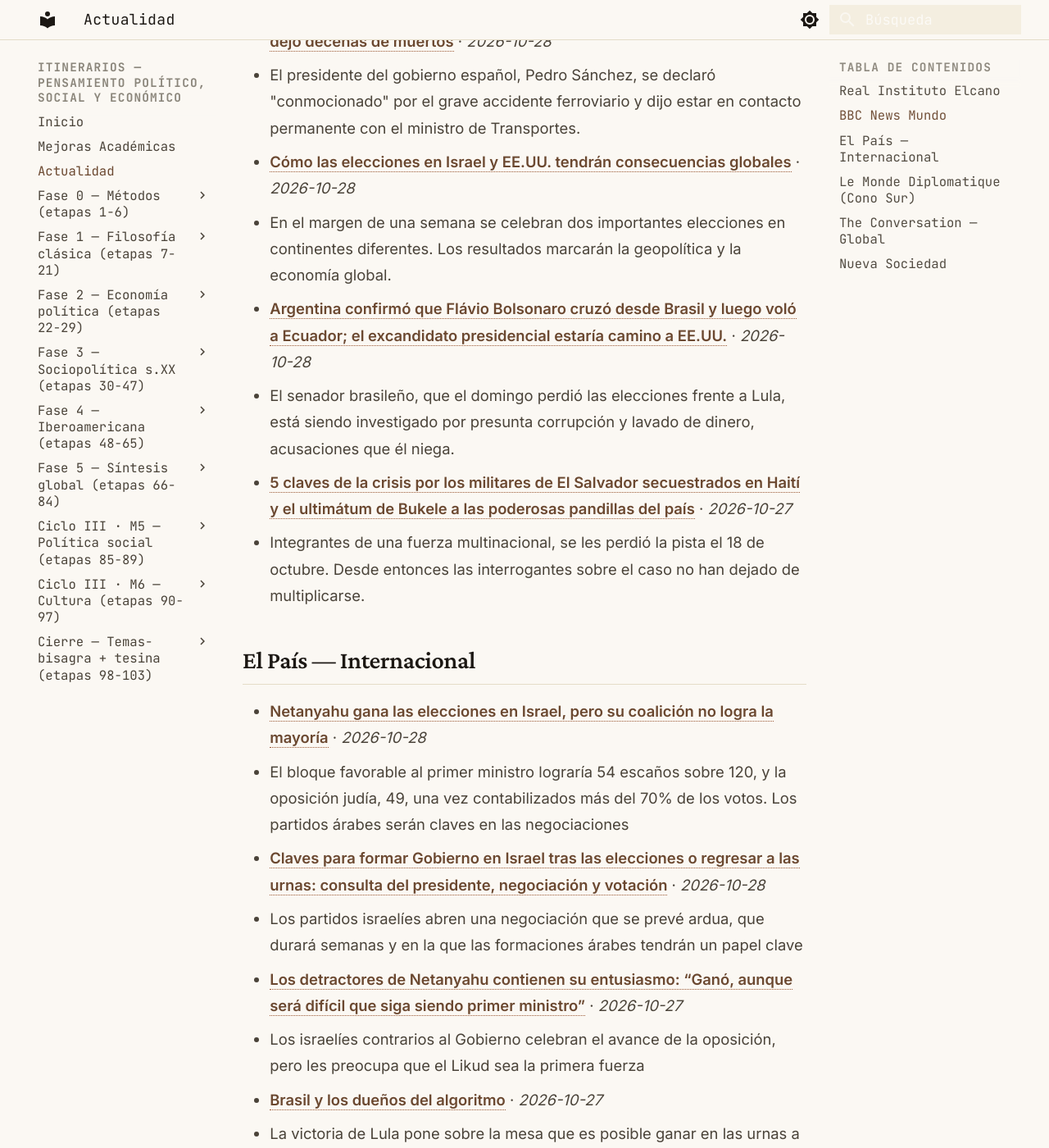
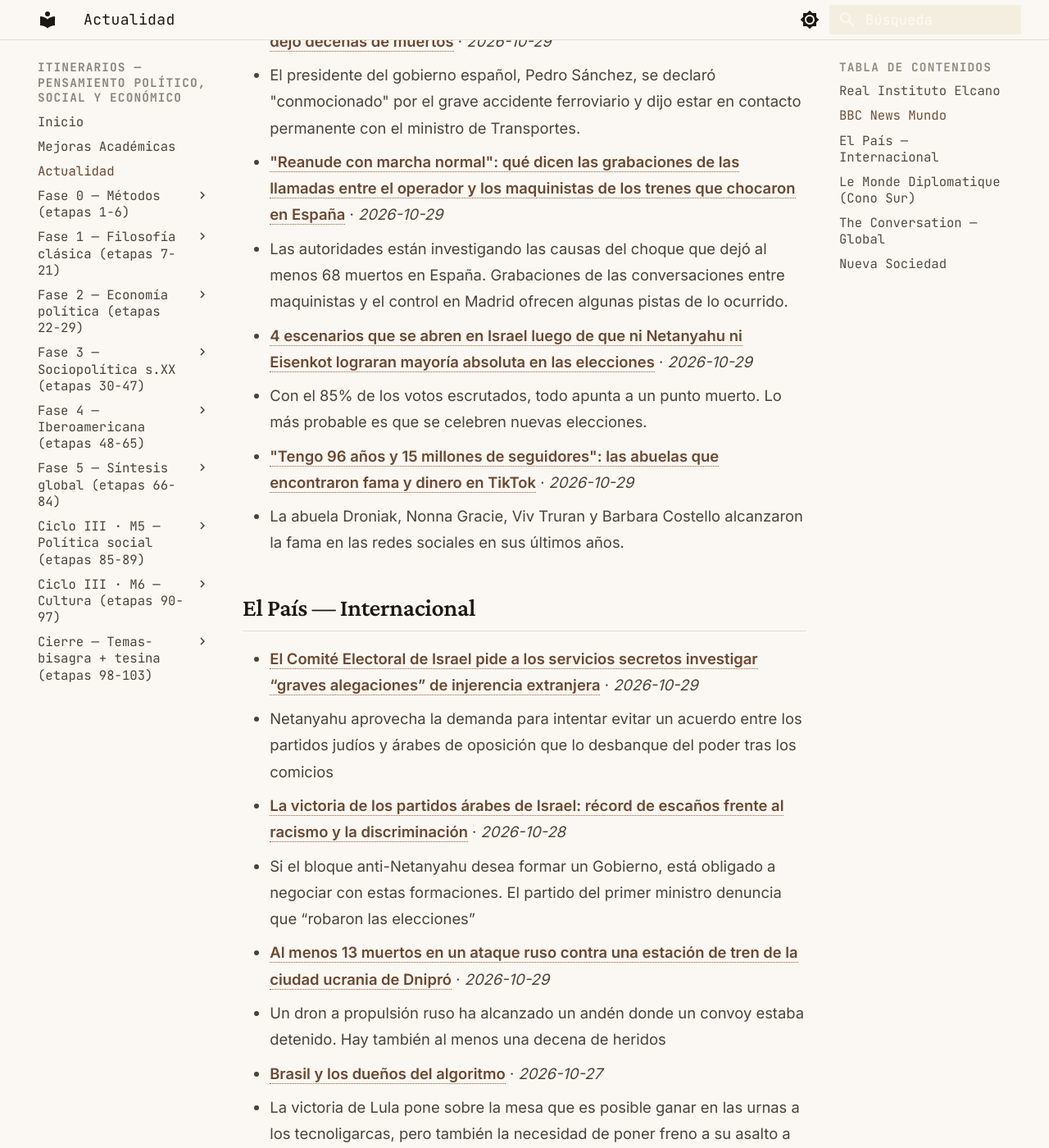
Before and after one commit to MrSpagVi/Curso, an MkDocs documentation site: the page built from docs/actualidad.md, in a window 1280 px wide and 1400 px high, scrolled down 1044 px. Shown: the whole window at 82% size. Built offline with MkDocs 1.6.1 and Material for MkDocs 9.7.7, drawn with Linux system fonts in a browser that asks for light colours; some of the changed text lies outside the part shown.

Commit message:
auto: actualidad 2026-10-29

```diff
--- a/docs/actualidad.md
+++ b/docs/actualidad.md
@@ -6,7 +6,7 @@ title: Actualidad
 
 Últimos titulares de fuentes que dictan agenda en ciencia política y geopolítica. Actualizado automáticamente cada día (vía GitHub Actions).
 
-_Última actualización: 2026-10-28 11:52 UTC_
+_Última actualización: 2026-10-29 11:59 UTC_
 
 !!! tip "Ritual mensual — #actualidad"
     El último sábado de cada mes: agarrá **un** titular de los de abajo y escribí **300 palabras** aplicándole **2 autores** del último mes que leíste. ¿Qué diría cada uno? ¿En qué chocan? No resumas la noticia — usala como caso para pensar con las herramientas que venís construyendo. Guardá el texto con el tag `#actualidad` en tu sistema de notas. Esto convierte la teoría en criterio sobre la coyuntura: el objetivo del plan no es citar a Maquiavelo, es leer el presente con él.
@@ -17,25 +17,25 @@ _Sin datos en esta ejecución. Visitar fuente: [https://www.realinstitutoelcano.
 
 ## BBC News Mundo
 
-- **[Al menos 30 muertos y decenas de heridos en un choque de trenes de alta velocidad en España](https://www.bbc.co.uk/mundo/live/c6lyk9npxzqlt?at_medium=RSS&at_campaign=rss)**
-  - El accidente ocurrió en la localidad de Urda, en Toledo. El gobierno español teme que haya más fallecidos y sospecha de un error humano.
-- **[Qué se sabe del choque de dos trenes de alta velocidad en España que dejó decenas de muertos](https://www.bbc.com/mundo/articles/crgj906pn4wdo?at_medium=RSS&at_campaign=rss)** · *2026-10-28*
+- **[Cuál fue la posible causa del choque de trenes de alta velocidad que deja al menos 69 muertos en España](https://www.bbc.com/mundo/articles/cqdjv79dkrdzo?at_medium=RSS&at_campaign=rss)** · *2026-10-29*
+  - El gobierno apunta a un "error humano" como causa del segundo siniestro con decenas de muertos en los trenes españoles en menos de un año.
+- **[Qué se sabe del choque de dos trenes de alta velocidad en España que dejó decenas de muertos](https://www.bbc.com/mundo/articles/crgj906pn4wdo?at_medium=RSS&at_campaign=rss)** · *2026-10-29*
   - El presidente del gobierno español, Pedro Sánchez, se declaró "conmocionado" por el grave accidente ferroviario y dijo estar en contacto permanente con el ministro de Transportes.
-- **[Cómo las elecciones en Israel y EE.UU. tendrán consecuencias globales](https://www.bbc.com/mundo/articles/cmn8wzn7vd26o?at_medium=RSS&at_campaign=rss)** · *2026-10-28*
-  - En el margen de una semana se celebran dos importantes elecciones en continentes diferentes. Los resultados marcarán la geopolítica y la economía global.
-- **[Argentina confirmó que Flávio Bolsonaro cruzó desde Brasil y luego voló a Ecuador; el excandidato presidencial estaría camino a EE.UU.](https://www.bbc.com/mundo/articles/c6n8d79kvnggo?at_medium=RSS&at_campaign=rss)** · *2026-10-28*
-  - El senador brasileño, que el domingo perdió las elecciones frente a Lula, está siendo investigado por presunta corrupción y lavado de dinero, acusaciones que él niega.
-- **[5 claves de la crisis por los militares de El Salvador secuestrados en Haití y el ultimátum de Bukele a las poderosas pandillas del país](https://www.bbc.com/mundo/articles/cwg7xe5gnvzeo?at_medium=RSS&at_campaign=rss)** · *2026-10-27*
-  - Integrantes de una fuerza multinacional, se les perdió la pista el 18 de octubre. Desde entonces las interrogantes sobre el caso no han dejado de multiplicarse.
+- **["Reanude con marcha normal": qué dicen las grabaciones de las llamadas entre el operador y los maquinistas de los trenes que chocaron en España](https://www.bbc.com/mundo/articles/c9rky1je434yo?at_medium=RSS&at_campaign=rss)** · *2026-10-29*
+  - Las autoridades están investigando las causas del choque que dejó al menos 68 muertos en España. Grabaciones de las conversaciones entre maquinistas y el control en Madrid ofrecen algunas pistas de lo ocurrido.
+- **[4 escenarios que se abren en Israel luego de que ni Netanyahu ni Eisenkot lograran mayoría absoluta en las elecciones](https://www.bbc.com/mundo/articles/c9kgje41ezpro?at_medium=RSS&at_campaign=rss)** · *2026-10-29*
+  - Con el 85% de los votos escrutados, todo apunta a un punto muerto. Lo más probable es que se celebren nuevas elecciones.
+- **["Tengo 96 años y 15 millones de seguidores": las abuelas que encontraron fama y dinero en TikTok](https://www.bbc.com/mundo/articles/c6pwgkd598d4o?at_medium=RSS&at_campaign=rss)** · *2026-10-29*
+  - La abuela Droniak, Nonna Gracie, Viv Truran y Barbara Costello alcanzaron la fama en las redes sociales en sus últimos años.
 
 ## El País — Internacional
 
-- **[Netanyahu gana las elecciones en Israel, pero su coalición no logra la mayoría](https://elpais.com/internacional/2026-10-27/netanyahu-gana-las-elecciones-en-israel-pero-su-coalicion-queda-lejos-de-la-mayoria.html)** · *2026-10-28*
-  - El bloque favorable al primer ministro lograría 54 escaños sobre 120, y la oposición judía, 49, una vez contabilizados más del 70% de los votos. Los partidos árabes serán claves en las negociaciones
-- **[Claves para formar Gobierno en Israel tras las elecciones o regresar a las urnas: consulta del presidente, negociación y votación](https://elpais.com/internacional/2026-10-28/claves-para-formar-gobierno-en-israel-tras-las-elecciones-o-regresar-a-las-urnas-consulta-del-presidente-negociacion-y-votacion.html)** · *2026-10-28*
-  - Los partidos israelíes abren una negociación que se prevé ardua, que durará semanas y en la que las formaciones árabes tendrán un papel clave
-- **[Los detractores de Netanyahu contienen su entusiasmo: “Ganó, aunque será difícil que siga siendo primer ministro”](https://elpais.com/internacional/2026-10-27/los-detractores-de-netanyahu-contienen-su-entusiasmo-gano-aunque-sera-dificil-que-siga-siendo-primer-ministro.html)** · *2026-10-27*
-  - Los israelíes contrarios al Gobierno celebran el avance de la oposición, pero les preocupa que el Likud sea la primera fuerza
+- **[El Comité Electoral de Israel pide a los servicios secretos investigar “graves alegaciones” de injerencia extranjera](https://elpais.com/internacional/2026-10-29/el-comite-electoral-de-israel-pide-a-los-servicios-secretos-investigar-graves-alegaciones-de-injerencia-extranjera.html)** · *2026-10-29*
+  - Netanyahu aprovecha la demanda para intentar evitar un acuerdo entre los partidos judíos y árabes de oposición que lo desbanque del poder tras los comicios
+- **[La victoria de los partidos árabes de Israel: récord de escaños frente al racismo y la discriminación](https://elpais.com/internacional/2026-10-28/la-victoria-de-los-partidos-arabes-de-israel-record-de-escanos-frente-al-racismo-y-la-discriminacion.html)** · *2026-10-28*
+  - Si el bloque anti-Netanyahu desea formar un Gobierno, está obligado a negociar con estas formaciones. El partido del primer ministro denuncia que “robaron las elecciones”
+- **[Al menos 13 muertos en un ataque ruso contra una estación de tren de la ciudad ucrania de Dnipró](https://elpais.com/internacional/2026-10-29/varios-muertos-en-un-ataque-ruso-contra-una-estacion-de-tren-de-la-ciudad-ucrania-de-dnipro.html)** · *2026-10-29*
+  - Un dron a propulsión ruso ha alcanzado un andén donde un convoy estaba detenido. Hay también al menos una decena de heridos
 - **[Brasil y los dueños del algoritmo](https://elpais.com/america/2026-10-27/brasil-y-los-duenos-del-algoritmo.html)** · *2026-10-27*
   - La victoria de Lula pone sobre la mesa que es posible ganar en las urnas a los tecnoligarcas, pero también la necesidad de poner freno a su asalto a la democracia
 - **[Postres variados](https://elpais.com/internacional/2026-10-27/postres-variados.html)** · *2026-10-27*
@@ -47,16 +47,16 @@ _Sin datos en esta ejecución. Visitar fuente: [https://www.eldiplo.org/feed/](h
 
 ## The Conversation — Global
 
-- **[Eurovision 2027: Is Canada singing its way into the European Union?](https://theconversation.com/eurovision-2027-is-canada-singing-its-way-into-the-european-union-295040)** · *2026-10-28*
-  - Europeans and Canadians have always been friends; Canada’s Eurovision participation will only cement that. But historically, closer initial ties haven’t led to deeper integration over the long run.
-- **[The deep ocean’s protection against warming started to change in 2016. Nobody knows what happens now](https://theconversation.com/the-deep-oceans-protection-against-warming-started-to-change-in-2016-nobody-knows-what-happens-now-293088)** · *2026-10-28*
-  - Melting sea ice protects the deep ocean from warming – but when sea ice levels declined, the system began to break down.
-- **[Barcelona unrest: how to fabricate a protest in the age of TikTok](https://theconversation.com/barcelona-unrest-how-to-fabricate-a-protest-in-the-age-of-tiktok-295263)** · *2026-10-28*
-  - Looting in Barcelona on October 2024 was spurred by the anonymous ‘Blocus’ platform.
-- **[David Hockney: the celebrated artist is bigger in this immersive digital spectacle, but not closer](https://theconversation.com/david-hockney-the-celebrated-artist-is-bigger-in-this-immersive-digital-spectacle-but-not-closer-295148)** · *2026-10-28*
-  - Bigger and Closer (not smaller and further away) is a celebratory and spectacular portrait of the artist and his oeuvre but lacks depth and complexity.
-- **[Parents have one of Australia’s most important jobs, so why don’t we have policy for them?](https://theconversation.com/parents-have-one-of-australias-most-important-jobs-so-why-dont-we-have-policy-for-them-293334)** · *2026-10-28*
-  - Australia invests billions in children annually, but we still struggle to keep them safe, happy and healthy. It’s time to include the missing puzzle piece: parents.
+- **[Werewolf mice, ghostly frogs and cockroach zombies: the animal versions of our Halloween horrors](https://theconversation.com/werewolf-mice-ghostly-frogs-and-cockroach-zombies-the-animal-versions-of-our-halloween-horrors-294284)** · *2026-10-29*
+  - They have creepy tendencies but these animals are real not fictional.
+- **[Scientists map a distant planet’s atmosphere for the first time – and it’s lopsided](https://theconversation.com/scientists-map-a-distant-planets-atmosphere-for-the-first-time-and-its-lopsided-294291)** · *2026-10-29*
+  - A new method reveals the skewed shape of a distant planet’s atmosphere.
+- **[King Charles’ visit to the Caribbean evokes specter of British slavery – and local demands for justice](https://theconversation.com/king-charles-visit-to-the-caribbean-evokes-specter-of-british-slavery-and-local-demands-for-justice-295276)** · *2026-10-29*
+  - For locals, the king’s Caribbean visit is an occasion to recognize the full story of Britain’s trafficking and enslavement of millions of people across the Atlantic.
+- **[Grattan on Friday: an embattled government tells Australians the pain they feel won’t end any time soon](https://theconversation.com/grattan-on-friday-an-embattled-government-tells-australians-the-pain-they-feel-wont-end-any-time-soon-294862)** · *2026-10-29*
+  - Chalmers and Labor face some hard choices to try to curb inflation while the electorate’s mood worsens
+- **[Is high-speed rail generally safe? What can Australia learn from Spain’s accident?](https://theconversation.com/is-high-speed-rail-generally-safe-what-can-australia-learn-from-spains-accident-295442)** · *2026-10-29*
+  - Rail travel, including high-speed rail, generally has an excellent safety record – better than travelling by car.
 
 ## Nueva Sociedad
 
```
